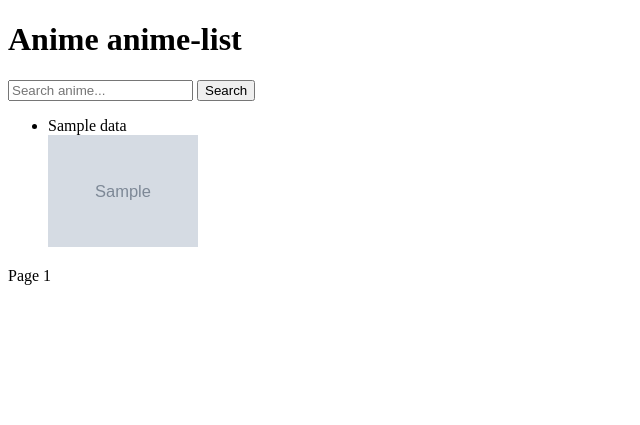
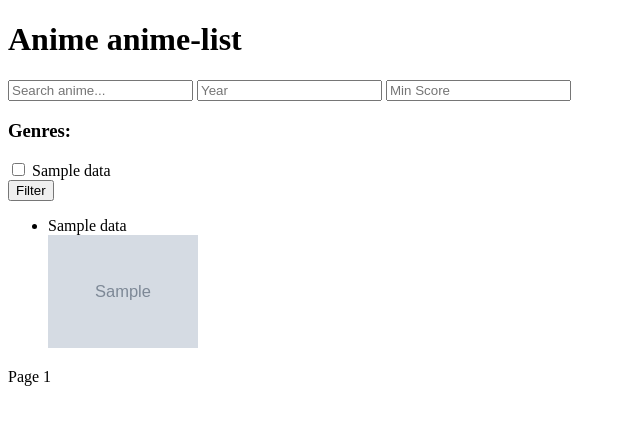
Before and after one commit to J0na555/OtakuParadise, a Django app: page /anime_list/ in a window 1280 px wide. Shown: the top 425 px of the page, without its empty margins (0-640 px from the left). Run offline with Django 5.2, Linux system fonts and the light colour scheme; tables that the repository leaves empty hold one stand-in row (values such as "Sample post"); grey boxes marked "Sample" are stand-in pictures; a database or web service that is not in the repository returns one stand-in record (values such as "Sample title"); data that the repository does not hold is empty.

Commit message:
anime:added search by genre, year, score

```diff
--- a/animes/templates/animes/anime_list.html
+++ b/animes/templates/animes/anime_list.html
@@ -8,10 +8,23 @@
 <body>
     <h1>Anime anime-list</h1>
 
-    <form  method="get">
-        <input type="text" name="q" value="{{ query }}" placeholder="Search anime...">
-        <button type="submit">Search</button>
-    </form>
+<form method="get" action="">
+    <input type="text" name="q" placeholder="Search anime..." value="{{ query }}">
+    <input type="number" name="year" placeholder="Year" value="{{ year }}">
+    <input type="number" step="0.1" name="min_score" placeholder="Min Score" value="{{ min_score }}">
+
+    <h3>Genres:</h3>
+    {% for genre in all_genres %}
+        <label>
+            <input type="checkbox" name="genres" value="{{ genre.mal_id }}"
+                   {% if genre.mal_id|stringformat:"s" in selected_genres %}checked{% endif %}>
+            {{ genre.name }}
+        </label><br>
+    {% endfor %}
+
+    <button type="submit">Filter</button>
+</form>
+
 
     <ul>
         {% for anime in animes %}
@@ -24,15 +37,16 @@
 
     <div>
         {% if pagination.has_previous_page %}
-            <a href="?q={{ query }}&page={{ current_page|add:"-1" }}">Previous</a>
+            <a href="?q={{ query }}{% for g in selected_genres %}&genres={{ g }}{% endfor %}&year={{ year }}&min_score={{ min_score }}&page={{ current_page|add:"-1" }}">Previous</a>
         {% endif %}
 
         Page {{ current_page }}
 
         {% if pagination.has_next_page %}
-            <a href="?q={{ query }}&page={{ current_page|add:"1" }}">Next</a>
+            <a href="?q={{ query }}{% for g in selected_genres %}&genres={{ g }}{% endfor %}&year={{ year }}&min_score={{ min_score }}&page={{ current_page|add:"1" }}">Next</a>
         {% endif %}
     </div>
 
+
 </body>
 </html>
--- a/animes/views.py
+++ b/animes/views.py
@@ -24,19 +24,30 @@ def top_anime(request):
 def anime_list(request):
     query = request.GET.get('q', '')
     page = request.GET.get('page', 1)
+    genres = request.GET.getlist('genres')
+    year = request.GET.get('year', '')
+    min_score = request.GET.get('min_score', '')
 
-    if query:
-        url = f"https://api.jikan.moe/v4/anime?q={query}&page={page}"
-    else:
-        url = f"https://api.jikan.moe/v4/top/anime?page={page}"
+    params = {"page": page, "q": query}
 
+    if genres:
+        params["genres"] = ",".join(genres)
+    if year:
+        params["start_date"] = f"{year}-01-01"
+        params["end_date"] = f"{year}-12-31"
+    if min_score:
+        params["min_score"] = min_score
 
-    response = requests.get(url)
+    response = requests.get("https://api.jikan.moe/v4/anime", params=params)
     json_data = response.json()
-
     anime_list = json_data.get('data', [])
     pagination = json_data.get('pagination', {})
     pagination['has_previous_page'] = int(page) > 1
+
+    #fetch all genres
+    genre_response = requests.get("https://api.jikan.moe/v4/genres/anime")
+    genre_data = genre_response.json()
+    all_genres = genre_data.get('data', [])
 
 
     return render(request, 'animes/anime_list.html', {
@@ -44,4 +55,8 @@ def anime_list(request):
         'pagination': pagination,
         'query': query,
         'current_page':int(page),
+        'year': year,
+        'min_score': min_score,
+        'selected_genres': genres,
+        'all_genres': all_genres,
     })
```
